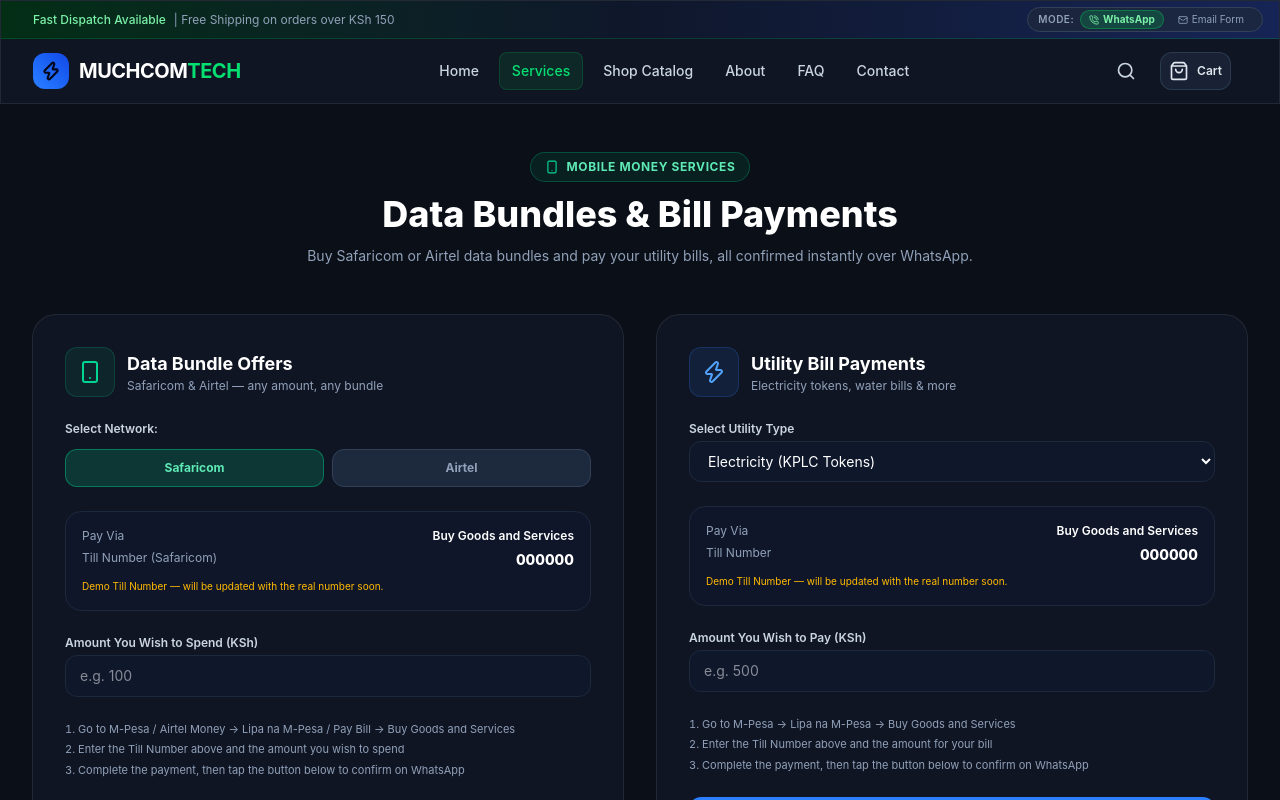
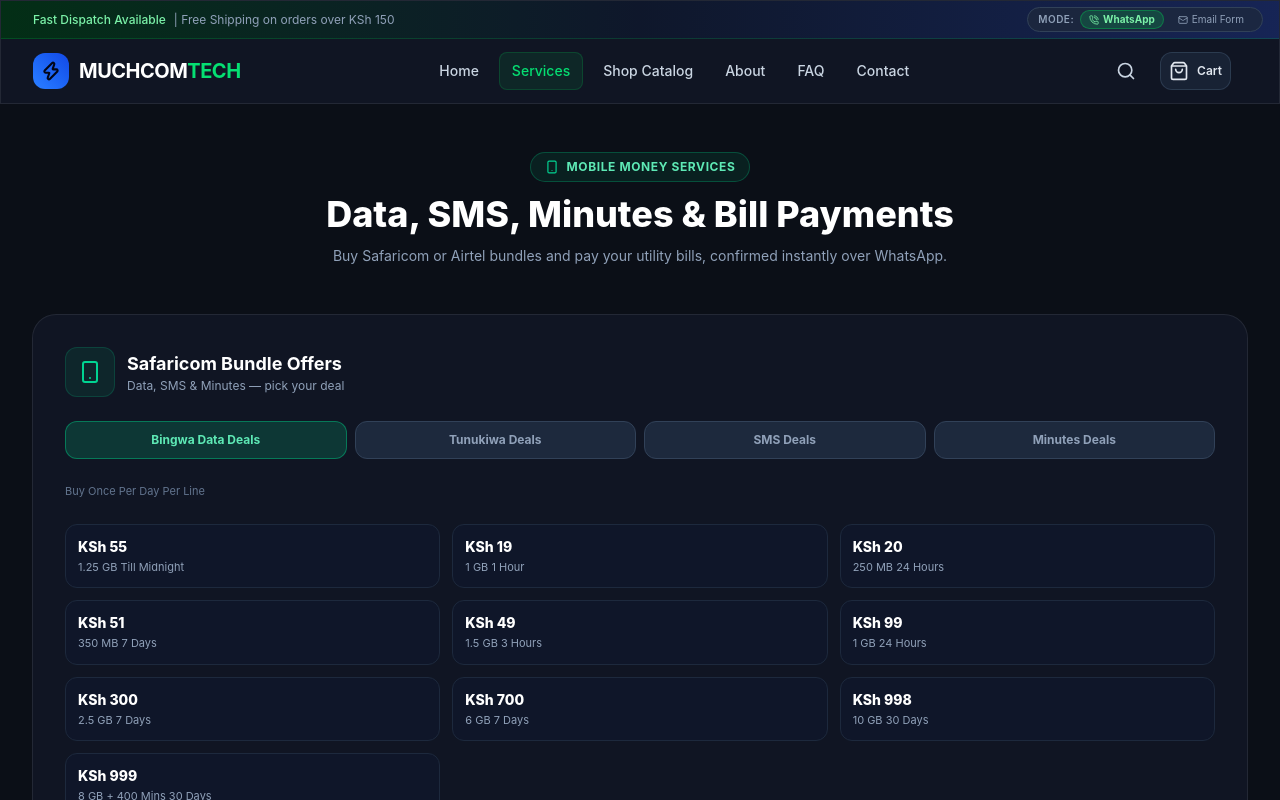
Before and after one commit to missynancy/MuchcomTech, a React (Vite) app: page /MuchcomTech/services in a window 1280 px wide. Shown: the top 800 px of the page. Built offline with nearby package versions, Linux system fonts and the light colour scheme.

Commit message:
services.tsx

```diff
--- a/src/pages/Services.tsx
+++ b/src/pages/Services.tsx
@@ -1,19 +1,82 @@
 import React, { useState } from 'react';
-import { Smartphone, Zap, PhoneCall, Send } from 'lucide-react';
+import { Smartphone, Zap, PhoneCall, Send, CheckCircle2 } from 'lucide-react';
 import { useCart } from '../context/CartContext';
 
-const SAFARICOM_TILL = '000000'; // TODO: replace with real Safaricom Buy Goods Till Number
+const SAFARICOM_TILL = '000000';
 const AIRTEL_TILL = '000000'; // TODO: replace with real Airtel Till Number
 
 type UtilityType = 'electricity' | 'water' | 'other';
+type CategoryKey = 'bingwa' | 'tunukiwa' | 'sms' | 'minutes';
+
+interface Offer {
+  price: number;
+  label: string;
+}
+
+interface Category {
+  title: string;
+  subtitle: string;
+  offers: Offer[];
+}
+
+const categories: Record<CategoryKey, Category> = {
+  bingwa: {
+    title: 'Bingwa Data Deals',
+    subtitle: 'Buy Once Per Day Per Line',
+    offers: [
+      { price: 55, label: '1.25 GB Till Midnight' },
+      { price: 19, label: '1 GB 1 Hour' },
+      { price: 20, label: '250 MB 24 Hours' },
+      { price: 51, label: '350 MB 7 Days' },
+      { price: 49, label: '1.5 GB 3 Hours' },
+      { price: 99, label: '1 GB 24 Hours' },
+      { price: 300, label: '2.5 GB 7 Days' },
+      { price: 700, label: '6 GB 7 Days' },
+      { price: 998, label: '10 GB 30 Days' },
+      { price: 999, label: '8 GB + 400 Mins 30 Days' },
+    ],
+  },
+  tunukiwa: {
+    title: 'Tunukiwa Deals',
+    subtitle: 'Buy Many Times A Day',
+    offers: [
+      { price: 22, label: '1 GB 1 Hour' },
+      { price: 54, label: '1.5 GB 3 Hours' },
+      { price: 110, label: '2 GB 24 Hours' },
+    ],
+  },
+  sms: {
+    title: 'SMS Deals',
+    subtitle: 'Buy Many Times A Day',
+    offers: [
+      { price: 5, label: '20 SMS 24 Hours' },
+      { price: 10, label: '200 SMS 24 Hours' },
+      { price: 21, label: '100 SMS 7 Days' },
+      { price: 30, label: '1000 SMS 7 Days' },
+      { price: 101, label: '1500 SMS 30 Days' },
+      { price: 201, label: '3500 SMS 30 Days' },
+    ],
+  },
+  minutes: {
+    title: 'Minutes Deals',
+    subtitle: 'Buy Many Times A Day',
+    offers: [
+      { price: 23, label: '350 Flex 2 Hours' },
+      { price: 52, label: '50 Mins Till Midnight' },
+      { price: 210, label: '250 Mins 7 Days' },
+    ],
+  },
+};
 
 export const Services: React.FC = () => {
   const { config, showToast } = useCart();
 
+  const [activeCategory, setActiveCategory] = useState<CategoryKey>('bingwa');
+  const [selectedOffer, setSelectedOffer] = useState<Offer | null>(null);
+
   const [utility, setUtility] = useState<UtilityType>('electricity');
   const [utilityAmount, setUtilityAmount] = useState('');
-  const [dataAmount, setDataAmount] = useState('');
-  const [dataNetwork, setDataNetwork] = useState<'safaricom' | 'airtel'>('safaricom');
+  const [airtelAmount, setAirtelAmount] = useState('');
 
   const utilityLabels: Record<UtilityType, string> = {
     electricity: 'Electricity (KPLC Tokens)',
@@ -27,14 +90,22 @@
     window.open(`https://wa.me/${cleanPhone}?text=${encoded}`, '_blank');
   };
 
-  const handleDataBundleConfirm = () => {
-    if (!dataAmount || Number(dataAmount) <= 0) {
+  const handleSelectOffer = (offer: Offer) => {
+    setSelectedOffer(offer);
+  };
+
+  const handleConfirmSafaricomOrder = () => {
+    if (!selectedOffer) return;
+    const message = `Safaricom Bundle Request\nCategory: ${categories[activeCategory].title}\nOffer: ${selectedOffer.label}\nAmount Paid: KSh ${selectedOffer.price}\nTill Number Used: ${SAFARICOM_TILL}\n\nHi, I've just sent KSh ${selectedOffer.price} to Till ${SAFARICOM_TILL} for the ${selectedOffer.label} bundle. Please confirm and activate it. Thank you!`;
+    openWhatsAppConfirmation(message);
+  };
+
+  const handleAirtelConfirm = () => {
+    if (!airtelAmount || Number(airtelAmount) <= 0) {
       showToast('Please enter the amount you wish to spend on data.');
       return;
     }
-    const till = dataNetwork === 'safaricom' ? SAFARICOM_TILL : AIRTEL_TILL;
-    const networkName = dataNetwork === 'safaricom' ? 'Safaricom' : 'Airtel';
-    const message = `Data Bundle Request\nNetwork: ${networkName}\nAmount Paid: KSh ${dataAmount}\nTill Number Used: ${till}\n\nHi, I've just sent KSh ${dataAmount} to Till ${till} for a ${networkName} data bundle. Please confirm and send my bundle. Thank you!`;
+    const message = `Airtel Data Bundle Request\nAmount Paid: KSh ${airtelAmount}\nTill Number Used: ${AIRTEL_TILL}\n\nHi, I've just sent KSh ${airtelAmount} to Till ${AIRTEL_TILL} for an Airtel data bundle. Please confirm and send my bundle. Thank you!`;
     openWhatsAppConfirmation(message);
   };
 
@@ -54,49 +125,117 @@
           <Smartphone className="w-3.5 h-3.5 text-emerald-400" />
           <span>Mobile Money Services</span>
         </div>
-        <h1 className="text-3xl sm:text-4xl font-extrabold text-white">Data Bundles & Bill Payments</h1>
+        <h1 className="text-3xl sm:text-4xl font-extrabold text-white">Data, SMS, Minutes & Bill Payments</h1>
         <p className="text-slate-400 text-sm">
-          Buy Safaricom or Airtel data bundles and pay your utility bills, all confirmed instantly over WhatsApp.
+          Buy Safaricom or Airtel bundles and pay your utility bills, confirmed instantly over WhatsApp.
         </p>
       </div>
 
-      <div className="grid grid-cols-1 lg:grid-cols-2 gap-8">
+      {/* Safaricom Offers Section */}
       <div className="glass-panel p-6 sm:p-8 rounded-3xl border border-slate-800 space-y-6">
         <div className="flex items-center gap-3">
           <div className="p-3 rounded-xl bg-emerald-500/10 text-emerald-400 border border-emerald-500/20">
             <Smartphone className="w-6 h-6" />
           </div>
           <div>
-              <h3 className="text-lg font-bold text-white">Data Bundle Offers</h3>
-              <p className="text-xs text-slate-400">Safaricom & Airtel — any amount, any bundle</p>
+            <h3 className="text-lg font-bold text-white">Safaricom Bundle Offers</h3>
+            <p className="text-xs text-slate-400">Data, SMS & Minutes — pick your deal</p>
           </div>
         </div>
 
-          <div className="space-y-3 text-xs">
-            <span className="block text-slate-300 font-semibold">Select Network:</span>
-            <div className="grid grid-cols-2 gap-2">
+        {/* Category Tabs */}
+        <div className="grid grid-cols-2 sm:grid-cols-4 gap-2">
+          {(Object.keys(categories) as CategoryKey[]).map((key) => (
             <button
+              key={key}
               type="button"
-                onClick={() => setDataNetwork('safaricom')}
+              onClick={() => {
+                setActiveCategory(key);
+                setSelectedOffer(null);
+              }}
               className={`py-2.5 px-3 rounded-xl text-xs font-bold transition-all border ${
-                  dataNetwork === 'safaricom'
+                activeCategory === key
                   ? 'bg-emerald-500/20 text-emerald-300 border-emerald-500/50'
                   : 'bg-slate-800 text-slate-400 border-slate-700 hover:text-white'
               }`}
             >
-                Safaricom
+              {categories[key].title}
             </button>
+          ))}
+        </div>
+        <p className="text-[11px] text-slate-500">{categories[activeCategory].subtitle}</p>
+
+        {/* Offer Grid */}
+        <div className="grid grid-cols-2 sm:grid-cols-3 gap-3">
+          {categories[activeCategory].offers.map((offer) => (
+            <button
+              key={offer.label}
+              type="button"
+              onClick={() => handleSelectOffer(offer)}
+              className={`p-3 rounded-xl border text-left transition-all ${
+                selectedOffer?.label === offer.label
+                  ? 'bg-emerald-500/20 border-emerald-500/60'
+                  : 'bg-slate-900/80 border-slate-800 hover:border-emerald-500/40'
+              }`}
+            >
+              <span className="block text-white font-extrabold text-sm">KSh {offer.price}</span>
+              <span className="block text-slate-400 text-[11px] mt-0.5">{offer.label}</span>
+            </button>
+          ))}
+        </div>
+
+        {/* Confirmation Panel */}
+        {selectedOffer && (
+          <div className="bg-slate-900/90 p-5 rounded-2xl border border-emerald-500/40 space-y-4">
+            <div className="flex items-center gap-2 text-emerald-300 text-xs font-bold uppercase tracking-wider">
+              <CheckCircle2 className="w-4 h-4" />
+              <span>You've Selected</span>
+            </div>
+            <div className="flex justify-between items-center text-sm">
+              <span className="text-slate-300">{selectedOffer.label}</span>
+              <span className="text-white font-extrabold">KSh {selectedOffer.price}</span>
+            </div>
+
+            <div className="border-t border-slate-800 pt-4 space-y-1.5 text-xs">
+              <div className="flex justify-between text-slate-400">
+                <span>Pay Via</span>
+                <span className="text-white font-semibold">Buy Goods and Services</span>
+              </div>
+              <div className="flex justify-between text-slate-400">
+                <span>Till Number</span>
+                <span className="text-white font-extrabold text-sm">{SAFARICOM_TILL}</span>
+              </div>
+            </div>
+
+            <ol className="text-[11px] text-slate-400 space-y-1 list-decimal list-inside">
+              <li>Go to M-Pesa → Lipa na M-Pesa → Buy Goods and Services</li>
+              <li>Enter Till Number {SAFARICOM_TILL} and amount KSh {selectedOffer.price}</li>
+              <li>Enter your M-Pesa PIN and complete payment</li>
+              <li>Tap the button below to confirm on WhatsApp</li>
+            </ol>
+
             <button
               type="button"
-                onClick={() => setDataNetwork('airtel')}
-                className={`py-2.5 px-3 rounded-xl text-xs font-bold transition-all border ${
-                  dataNetwork === 'airtel'
-                    ? 'bg-red-500/20 text-red-300 border-red-500/50'
-                    : 'bg-slate-800 text-slate-400 border-slate-700 hover:text-white'
-                }`}
+              onClick={handleConfirmSafaricomOrder}
+              className="w-full py-3.5 bg-emerald-500 hover:bg-emerald-400 text-slate-950 font-extrabold text-sm rounded-xl transition-all shadow-glow-blue flex items-center justify-center gap-2"
             >
-                Airtel
+              <Send className="w-4 h-4" />
+              <span>I've Paid — Confirm via WhatsApp</span>
             </button>
+          </div>
+        )}
+      </div>
+
+      <div className="grid grid-cols-1 lg:grid-cols-2 gap-8">
+        {/* Airtel Section */}
+        <div className="glass-panel p-6 sm:p-8 rounded-3xl border border-slate-800 space-y-6">
+          <div className="flex items-center gap-3">
+            <div className="p-3 rounded-xl bg-red-500/10 text-red-400 border border-red-500/20">
+              <Smartphone className="w-6 h-6" />
+            </div>
+            <div>
+              <h3 className="text-lg font-bold text-white">Airtel Data Bundles</h3>
+              <p className="text-xs text-slate-400">Any amount, any bundle</p>
             </div>
           </div>
 
@@ -106,8 +245,8 @@
               <span className="text-white font-semibold">Buy Goods and Services</span>
             </div>
             <div className="flex justify-between text-slate-400">
-              <span>Till Number ({dataNetwork === 'safaricom' ? 'Safaricom' : 'Airtel'})</span>
-              <span className="text-white font-extrabold text-sm">{dataNetwork === 'safaricom' ? SAFARICOM_TILL : AIRTEL_TILL}</span>
+              <span>Till Number</span>
+              <span className="text-white font-extrabold text-sm">{AIRTEL_TILL}</span>
             </div>
             <p className="text-[10px] text-amber-400 pt-1">Demo Till Number — will be updated with the real number soon.</p>
           </div>
@@ -118,28 +257,23 @@
               type="number"
               min="1"
               placeholder="e.g. 100"
-              value={dataAmount}
-              onChange={(e) => setDataAmount(e.target.value)}
-              className="w-full bg-slate-900 border border-slate-800 rounded-xl px-3.5 py-2.5 text-white text-sm focus:outline-none focus:border-emerald-500"
+              value={airtelAmount}
+              onChange={(e) => setAirtelAmount(e.target.value)}
+              className="w-full bg-slate-900 border border-slate-800 rounded-xl px-3.5 py-2.5 text-white text-sm focus:outline-none focus:border-red-500"
             />
           </div>
 
-          <ol className="text-[11px] text-slate-400 space-y-1 list-decimal list-inside">
-            <li>Go to M-Pesa / Airtel Money → Lipa na M-Pesa / Pay Bill → Buy Goods and Services</li>
-            <li>Enter the Till Number above and the amount you wish to spend</li>
-            <li>Complete the payment, then tap the button below to confirm on WhatsApp</li>
-          </ol>
-
           <button
             type="button"
-            onClick={handleDataBundleConfirm}
-            className="w-full py-3.5 bg-emerald-500 hover:bg-emerald-400 text-slate-950 font-extrabold text-sm rounded-xl transition-all shadow-glow-blue flex items-center justify-center gap-2"
+            onClick={handleAirtelConfirm}
+            className="w-full py-3.5 bg-red-500 hover:bg-red-400 text-slate-950 font-extrabold text-sm rounded-xl transition-all shadow-glow-red flex items-center justify-center gap-2"
           >
             <Send className="w-4 h-4" />
             <span>I've Paid — Confirm via WhatsApp</span>
           </button>
         </div>
 
+        {/* Utility Bills Section */}
         <div className="glass-panel p-6 sm:p-8 rounded-3xl border border-slate-800 space-y-6">
           <div className="flex items-center gap-3">
             <div className="p-3 rounded-xl bg-blue-500/10 text-blue-400 border border-blue-500/20">
@@ -173,7 +307,6 @@
               <span>Till Number</span>
               <span className="text-white font-extrabold text-sm">{SAFARICOM_TILL}</span>
             </div>
-            <p className="text-[10px] text-amber-400 pt-1">Demo Till Number — will be updated with the real number soon.</p>
           </div>
 
           <div>
@@ -187,12 +320,6 @@
               className="w-full bg-slate-900 border border-slate-800 rounded-xl px-3.5 py-2.5 text-white text-sm focus:outline-none focus:border-blue-500"
             />
           </div>
-
-          <ol className="text-[11px] text-slate-400 space-y-1 list-decimal list-inside">
-            <li>Go to M-Pesa → Lipa na M-Pesa → Buy Goods and Services</li>
-            <li>Enter the Till Number above and the amount for your bill</li>
-            <li>Complete the payment, then tap the button below to confirm on WhatsApp</li>
-          </ol>
 
           <button
             type="button"
```
Lines whose indentation alone changed are shown as unchanged.
